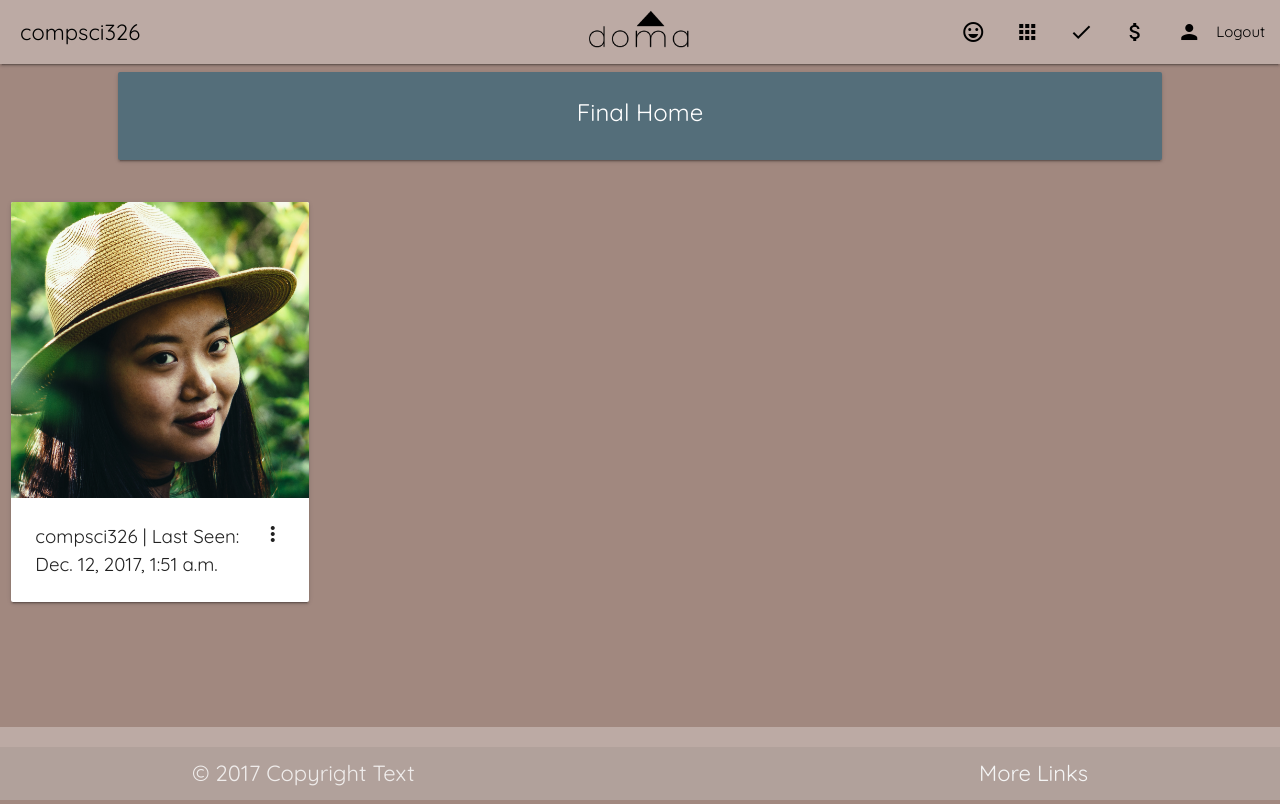
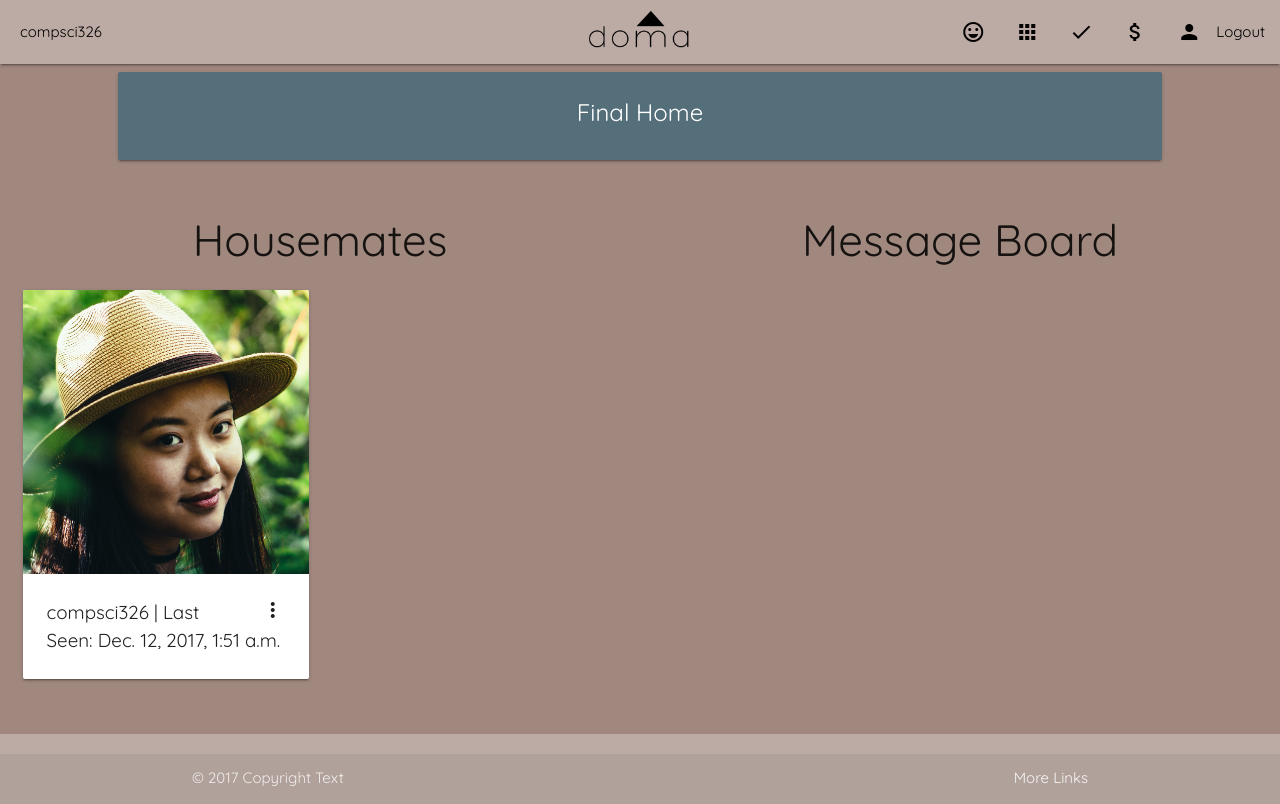
Before and after one commit to onocy/clean-slate, a Django app: page / in a window 1280 px wide. Run offline with Django 3.2, Linux system fonts and the light colour scheme; a user stored in the database is signed in; data comes from the database, SQL or seed files in the repository; both versions use the stored data as it was after the commit; parts of the project's set-up code (start-up, migrations or seed data) failed here and were passed over; some libraries are stand-ins or nearby versions.

Commit message:
Basic topic functionality and correct naming of forums upon home creation

```diff
--- a/cleanslate/doma/models.py
+++ b/cleanslate/doma/models.py
@@ -65,12 +65,12 @@ class Home(models.Model):
         return reverse('home-detail', args=[str(self.id)])
 
     def __str__(self):
-        return 'Home: %s' % self.name
+        return "Home: {}".format(self.name)
 
 class Topic(models.Model):
     title = models.CharField(max_length=200, help_text="Enter a topic name")
     content = models.CharField(max_length=500, blank= True)
-    forum = models.ForeignKey('Forum', on_delete=models.CASCADE, null=False, default=1)
+    forum = models.ForeignKey('Forum', on_delete=models.CASCADE, null=False, related_name='topics')
     created_by = models.ForeignKey('Profile', on_delete=models.SET_NULL, null=True)
     created_on = models.DateField()
 
@@ -119,6 +119,7 @@ def create_home_forum(sender, instance, created, **kwargs):
 
 @receiver(post_save, sender=Home)
 def save_home_forum(sender, instance, **kwargs):
+    instance.forum.title = instance.name
     instance.forum.save()
 
 class Post(models.Model):
--- a/cleanslate/doma/static/css/base.css
+++ b/cleanslate/doma/static/css/base.css
@@ -21,10 +21,7 @@ img {
   background-color: orangered;
 }
 
-.lighten-3 {
+#messages {
+  padding: 0px;
   font-size: 22px;
 }
-
-#messages {
-  padding: 0px;
-}
--- a/cleanslate/doma/templates/home.html
+++ b/cleanslate/doma/templates/home.html
@@ -18,11 +18,14 @@
         </div>
       </div>
     </div>
+    <div class="row">
+      <div class="col s6">
+        <h3 class="center-align">Housemates</h3>
         {% for group in user_groups %}
           <div class="row">
             {% for profile in group %}
               {% if profile is not None %}
-            <div class="col s3">
+                <div class="col s6">
                   <div class="card">
                     <div class="card-image">
                       {% load static %}
@@ -44,4 +47,26 @@
           </div>
         {% endfor %}
       </div>
+      <div class="col s6">
+        <h3 class="center-align">Message Board</h3>
+        {% for topic in message_board.topics.all %}
+          <div class="row">
+            <div class="col s10 pull-s1 push-s1">
+              <div class="card">
+                <div class="card-content activator">
+                  <i class="material-icons right">more_vert</i>
+                  <p class="card-title grey-text text-darken-4">{{ topic.title }}</p>
+                </div>
+                <div class="card-reveal">
+                  <span class="card-title grey-text text-darken-4">
+                  <i class="material-icons right">close</i></span>
+                  <p>{{ topic.content }}</p>
+                </div>
+              </div>
+            </div>
+          </div>
+        {% endfor %}
+      </div>
+    </div>
+  </div>
 {% endblock %}
--- a/cleanslate/doma/views.py
+++ b/cleanslate/doma/views.py
@@ -36,13 +36,14 @@ def home(request):
     def grouper(iterable, n, fillvalue=None):
         args = [iter(iterable)] * n
         return zip_longest(*args, fillvalue=fillvalue)
-    user_groups = list(grouper(Profile.objects.filter(home = request.user.profile.home), 4))
+    user_groups = list(grouper(Profile.objects.filter(home = request.user.profile.home), 2))
 
+    message_board = request.user.profile.home.forum
     # Render the HTML template home.html with the data in the context variable
     return render(
         request,
         'home.html',
-        context={'num_topics': num_topics, 'user_groups': user_groups}
+        context={'num_topics': num_topics, 'user_groups': user_groups, 'message_board': message_board}
     )
 
 @login_required
```
Also changed, not shown: cleanslate/db.sqlite3. Lines whose indentation alone changed are shown as unchanged.
